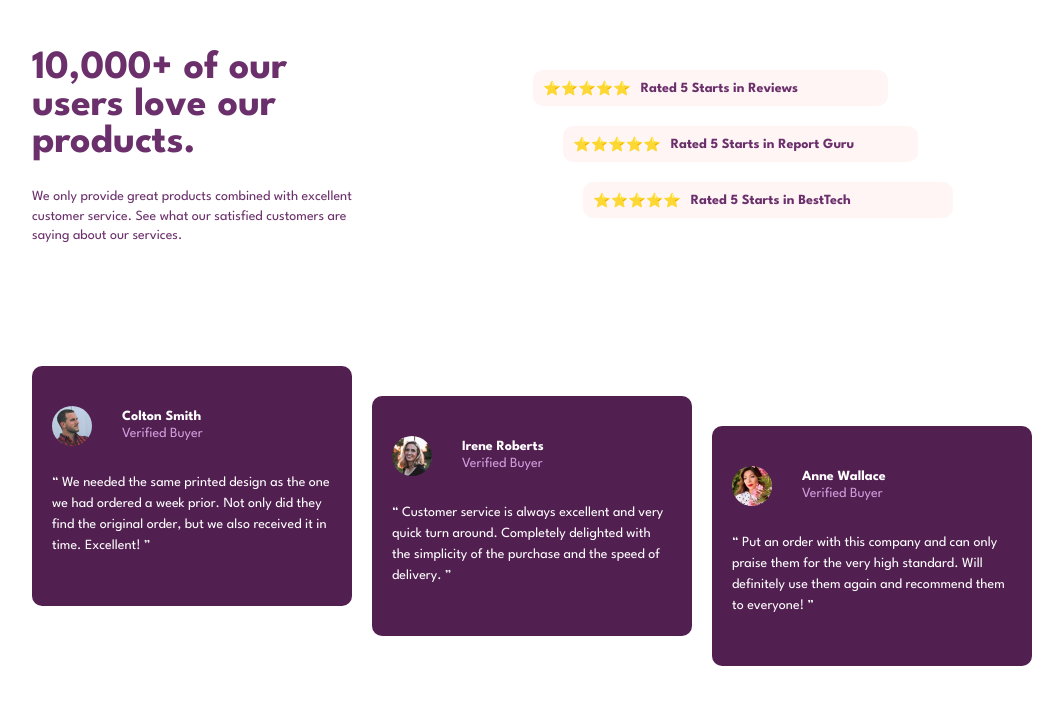
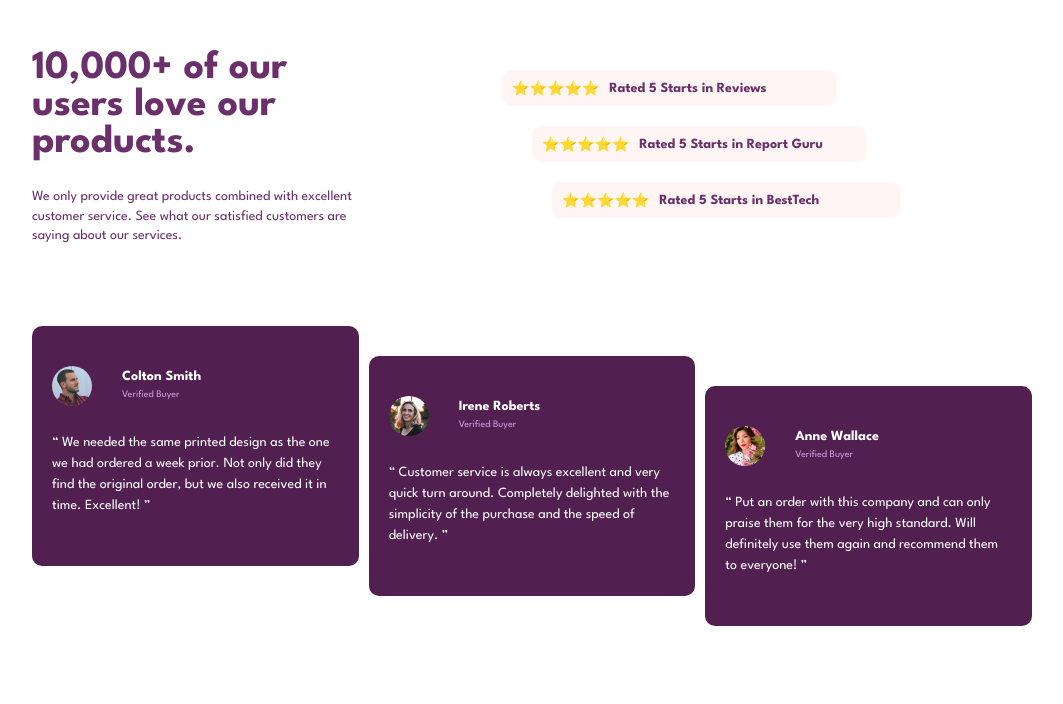
Before and after one commit to chamorrolorenzo/ejercicio-clase-8, a plain HTML site: page practica.html in a window 1280 px wide. Shown: the whole page, without its empty margins (108-1171 px from the left). Drawn offline with Linux system fonts and the light colour scheme.

Commit message:
se agrega flex wrap para que se baje cuando no tiene lugar

```diff
--- a/practica.css
+++ b/practica.css
@@ -6,7 +6,7 @@
   color: #6B306B;
 }
 .section-1 {
-   height: 100%;
+   height: 80%;
   display: flex;
  justify-content: center;
 }
@@ -20,14 +20,14 @@ h1{
   display: flex;
   padding: 50px;
   padding: 50px 20px;
-  gap: 150px;
+  gap: 100px;
+  flex-wrap: wrap;
 }
 
 .puntuacion-titulares
 {
- min-width: 200px;
- width: 45%;
- justify-content: left;
+ min-width: 100px;
+ width: 35%;
 }
 
  .puntuacion-titulares p{
@@ -42,8 +42,8 @@ h1{
   gap: 20px;
   text-align: center;
   padding: 20px;
-  min-width: 300px;
-  width: 65%;
+  min-width: 350px;
+  width: 45%;
 }
 
 .estrella1, .estrella2, .estrella3{
@@ -76,15 +76,15 @@ h1{
 .section-2 {
   max-width: 1000px;
   margin:  auto;
-  margin-top: 60px;
+  margin-top: 20px;
   margin-bottom: 60px;
   padding-top: 40px;
-  padding-bottom: 40px;
+  padding-bottom: 10px;
 }
 
 .bloque-opiniones {
   display: flex;
-   gap: 20px;
+   gap: 10px;
   flex-wrap: wrap;
 }
 
@@ -120,7 +120,7 @@ h1{
 }
 .usuario span {
   color: #d49edd;
-  font-size: 14px;
+  font-size: 10px;
 }
  .opinion:nth-child(1){transform: translateY(-30px);}
  .opinion:nth-child(3){transform: translateY(30px);}
--- a/practica.html
+++ b/practica.html
@@ -47,8 +47,7 @@
     <div class="bloque-opiniones">
      <div class="opinion">
       <div class="usuario">
-        <img src="https://github.com/chamorrolorenzo/ejercicio-clase-8/blob/master/imagenes/image-colton.jpg?raw=true" alt="imagen de perfil de Colton">
-        <div>
+        <img src="https://raw.githubusercontent.com/chamorrolorenzo/ejercicio-clase-8/master/imagenes/image-colton.jpg" alt="imagen de perfil de Colton"> <div>
           <h3><strong>Colton Smith</strong></h3>
           <span>Verified Buyer</span>
         </div>
```
